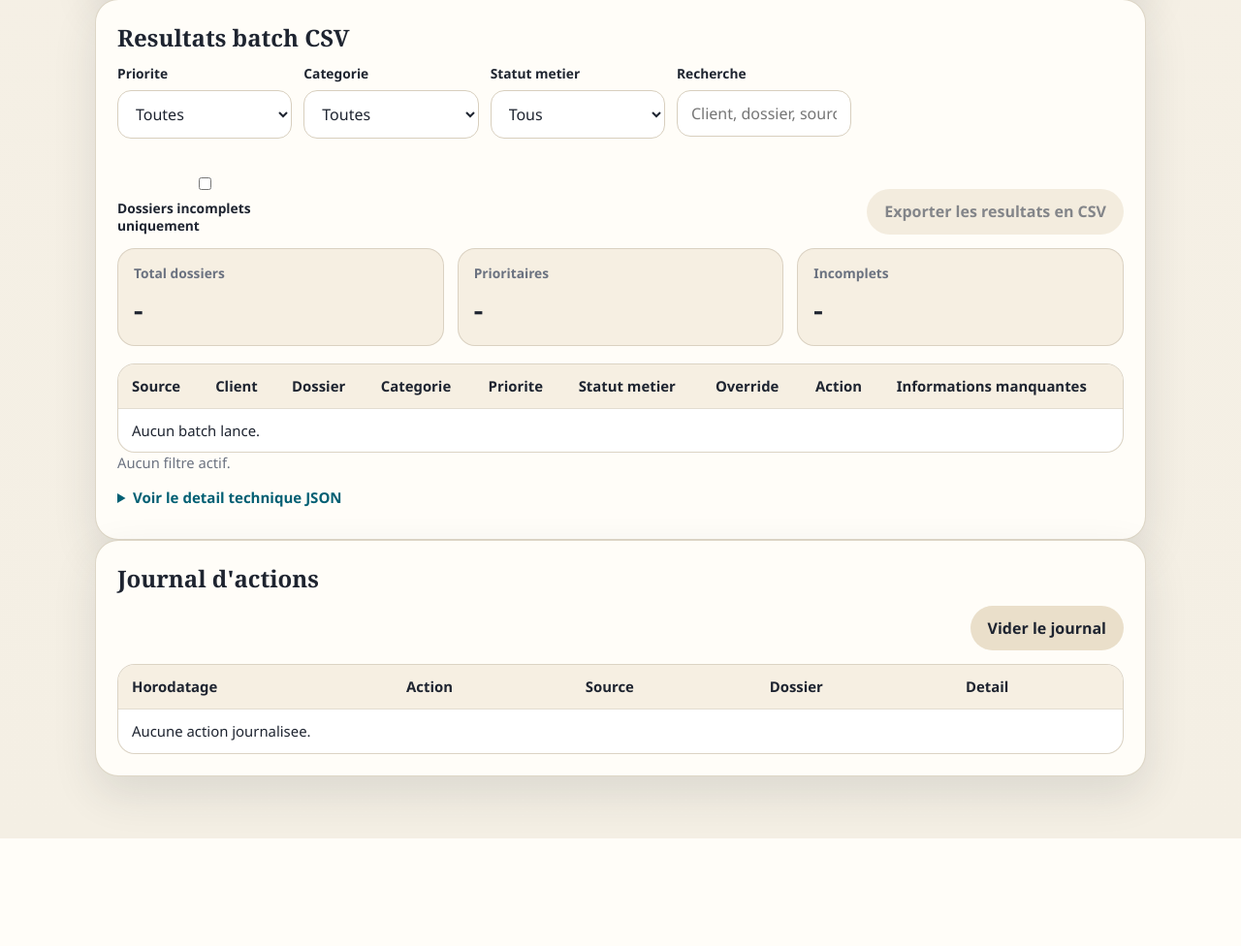
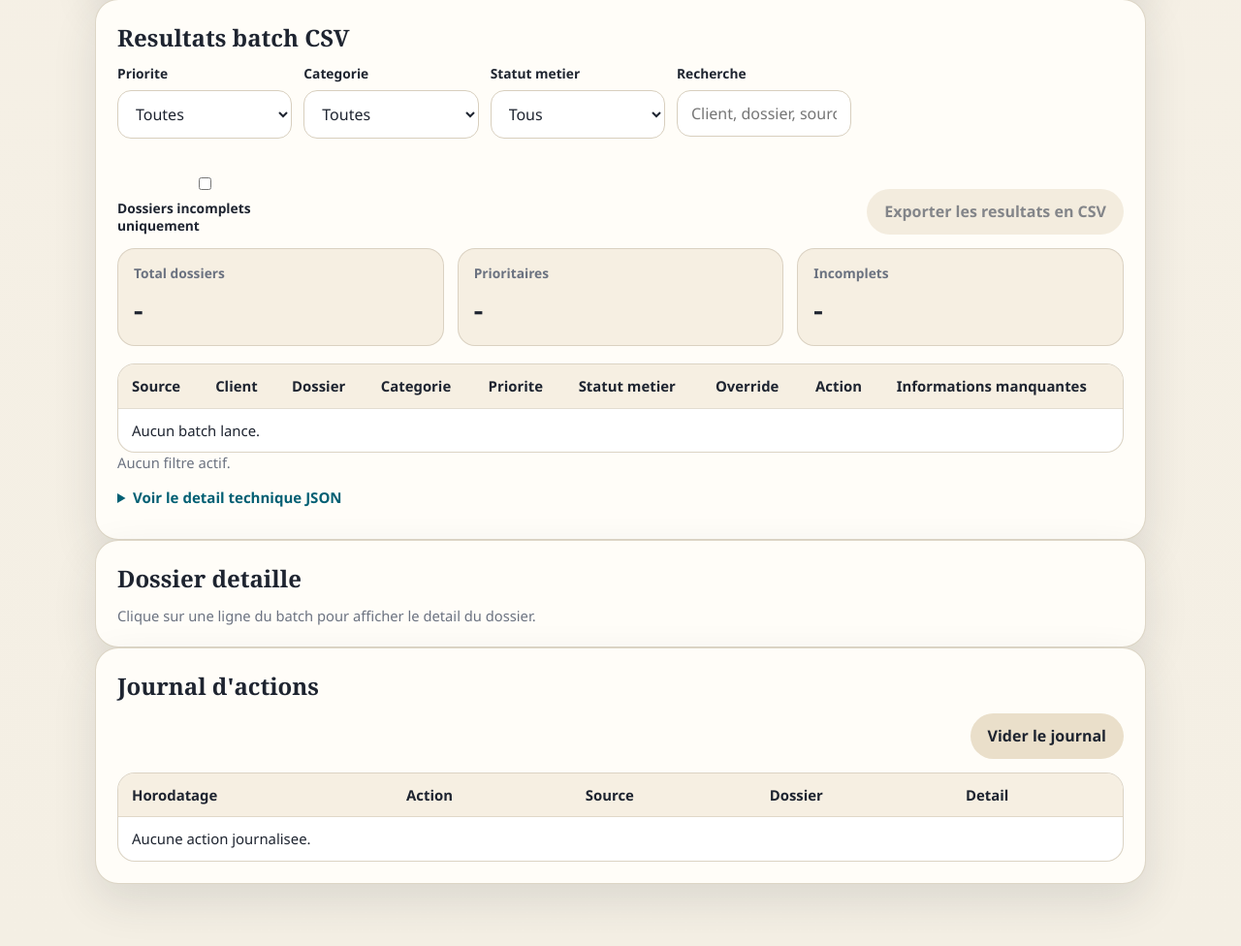
Before and after one commit to christopherfordant/projet_automatisations, a FastAPI app: page / in a window 1280 px wide. Shown: the part 2613-3589 px from the top of the page at 97% size. Before the commit the page ends 3478 px from the top, so only its background shows below. Run offline with FastAPI, Linux system fonts and the light colour scheme.

Commit message:
Add detailed case inspection panel

```diff
--- a/src/app/services/automation_service.py
+++ b/src/app/services/automation_service.py
@@ -109,6 +109,7 @@ class AutomationService:
             "module": "claims_intake",
             "customer_id": resolved_customer_id,
             "contract_id": resolved_contract_id,
+            "claim_text": payload.claim_text,
             "category": category,
             "priority": priority,
             "missing_information": missing_information,
--- a/src/app/ui/static/app.css
+++ b/src/app/ui/static/app.css
@@ -418,6 +418,18 @@ button:disabled {
     border-bottom: 0;
 }
 
+.batch-table tbody tr[data-item-key] {
+    cursor: pointer;
+}
+
+.batch-table tbody tr[data-item-key]:hover {
+    background: #faf5eb;
+}
+
+.batch-table tbody tr.is-selected {
+    background: #f2e7d4;
+}
+
 .badge {
     display: inline-flex;
     align-items: center;
@@ -477,6 +489,39 @@ button:disabled {
     margin-bottom: 10px;
 }
 
+.case-detail {
+    display: grid;
+    gap: 16px;
+}
+
+.case-detail-grid {
+    display: grid;
+    grid-template-columns: repeat(auto-fit, minmax(180px, 1fr));
+    gap: 12px;
+}
+
+.case-detail-item {
+    padding: 14px;
+    border: 1px solid rgba(216, 207, 190, 0.9);
+    border-radius: 16px;
+    background: #faf5eb;
+}
+
+.case-detail-item span {
+    display: block;
+    color: var(--muted);
+    font: 600 0.82rem/1.3 "Segoe UI", sans-serif;
+}
+
+.case-detail-item strong {
+    display: block;
+    margin-top: 6px;
+}
+
+.case-detail .output {
+    min-height: 72px;
+}
+
 @media (max-width: 640px) {
     .layout {
         padding: 20px 14px 40px;
--- a/src/app/ui/static/app.js
+++ b/src/app/ui/static/app.js
@@ -7,6 +7,7 @@ const rawOutput = document.getElementById("raw-output");
 const batchOutput = document.getElementById("batch-output");
 const batchSummary = document.getElementById("batch-summary");
 const batchTableBody = document.getElementById("batch-table-body");
+const caseDetail = document.getElementById("case-detail");
 const exportBatchButton = document.getElementById("export-batch");
 const filterPriority = document.getElementById("filter-priority");
 const filterCategory = document.getElementById("filter-category");
@@ -28,6 +29,7 @@ let csvRows = [];
 let lastBatchItems = [];
 let manualStatusOverrides = {};
 let actionLogEntries = [];
+let selectedItemKey = "";
 const STORAGE_KEYS = {
     overrides: "mutuelle_ai_platform.manual_status_overrides",
     actionLog: "mutuelle_ai_platform.action_log_entries",
@@ -58,6 +60,7 @@ filterStatus.addEventListener("change", applyBatchFilters);
 filterSearch.addEventListener("input", applyBatchFilters);
 filterMissingOnly.addEventListener("change", applyBatchFilters);
 batchTableBody.addEventListener("change", handleStatusOverrideChange);
+batchTableBody.addEventListener("click", handleBatchRowClick);
 clearLogButton.addEventListener("click", clearActionLog);
 csvDropzone.addEventListener("dragenter", activateDropzone);
 csvDropzone.addEventListener("dragover", activateDropzone);
@@ -181,6 +184,11 @@ async function runBatchAnalysis() {
         exportBatchButton.disabled = data.items.length === 0;
         batchOutput.textContent = JSON.stringify(data, null, 2);
         applyBatchFilters();
+        if (data.items[0]) {
+            selectedItemKey = buildItemKey(data.items[0]);
+            renderCaseDetail(data.items[0]);
+            highlightSelectedRow();
+        }
         addLogEntry({
             action: "Batch lance",
             source: `${csvRows.length} ligne(s)`,
@@ -557,6 +565,7 @@ function renderBatchTable(items) {
             `;
         })
         .join("");
+    highlightSelectedRow();
 }
 
 function findSourceLabel(item) {
@@ -575,6 +584,7 @@ function resetBatchVisuals(status = "-") {
     lastBatchItems = [];
     manualStatusOverrides = {};
     persistOverrides();
+    selectedItemKey = "";
     exportBatchButton.disabled = true;
     filterPriority.value = "";
     filterCategory.innerHTML = '<option value="">Toutes</option>';
@@ -597,6 +607,7 @@ function resetBatchVisuals(status = "-") {
         </div>
     `;
     batchTableBody.innerHTML = '<tr><td colspan="9">Aucun batch lance.</td></tr>';
+    caseDetail.innerHTML = '<p class="csv-status">Clique sur une ligne du batch pour afficher le detail du dossier.</p>';
 }
 
 function hydrateCategoryFilter(items) {
@@ -687,6 +698,10 @@ function handleStatusOverrideChange(event) {
 
     renderBatchTable(lastBatchItems);
     applyBatchFilters();
+    const updatedItem = lastBatchItems.find((item) => buildItemKey(item) === itemKey);
+    if (updatedItem && selectedItemKey === itemKey) {
+        renderCaseDetail(updatedItem);
+    }
     addLogEntry({
         action: value ? "Statut modifie" : "Statut reinitialise",
         source: findSourceLabel(
@@ -717,6 +732,94 @@ function buildItemKey(item) {
         item.contract_id || "",
         item.claim_text || "",
     ].join("::");
+}
+
+function handleBatchRowClick(event) {
+    if (event.target.closest(".status-select")) {
+        return;
+    }
+
+    const row = event.target.closest("tr[data-item-key]");
+    if (!row) {
+        return;
+    }
+
+    selectedItemKey = row.dataset.itemKey;
+    const item = lastBatchItems.find((candidate) => buildItemKey(candidate) === selectedItemKey);
+    if (!item) {
+        return;
+    }
+
+    renderCaseDetail(item);
+    highlightSelectedRow();
+}
+
+function highlightSelectedRow() {
+    const rows = batchTableBody.querySelectorAll("tr[data-item-key]");
+    rows.forEach((row) => {
+        row.classList.toggle("is-selected", row.dataset.itemKey === selectedItemKey);
+    });
+}
+
+function renderCaseDetail(item) {
+    const override = manualStatusOverrides[buildItemKey(item)];
+    const shownStatusValue = override?.value || item.business_status;
+    const shownStatusLabel = override?.label || item.business_status_label;
+    const documents = item.documents_received?.length
+        ? item.documents_received.join(", ")
+        : "Aucune piece declaree";
+    const missing = item.missing_information_labels?.length
+        ? item.missing_information_labels.join(", ")
+        : "Aucune";
+
+    caseDetail.innerHTML = `
+        <div class="case-detail-grid">
+            <div class="case-detail-item">
+                <span>Source</span>
+                <strong>${escapeHtml(findSourceLabel(item))}</strong>
+            </div>
+            <div class="case-detail-item">
+                <span>Client</span>
+                <strong>${escapeHtml(item.customer_id || "-")}</strong>
+            </div>
+            <div class="case-detail-item">
+                <span>Dossier</span>
+                <strong>${escapeHtml(item.contract_id || "-")}</strong>
+            </div>
+            <div class="case-detail-item">
+                <span>Categorie</span>
+                <strong>${escapeHtml(item.category_label)}</strong>
+            </div>
+            <div class="case-detail-item">
+                <span>Priorite</span>
+                <strong><span class="badge ${escapeHtml(item.priority)}">${escapeHtml(item.priority_label)}</span></strong>
+            </div>
+            <div class="case-detail-item">
+                <span>Statut effectif</span>
+                <strong><span class="badge ${escapeHtml(shownStatusValue)}">${escapeHtml(shownStatusLabel)}</span></strong>
+            </div>
+            <div class="case-detail-item">
+                <span>Action recommandee</span>
+                <strong>${escapeHtml(item.recommended_next_action_label)}</strong>
+            </div>
+            <div class="case-detail-item">
+                <span>Informations manquantes</span>
+                <strong>${escapeHtml(missing)}</strong>
+            </div>
+        </div>
+        <div>
+            <span class="csv-status">Pieces jointes</span>
+            <pre class="output">${escapeHtml(documents)}</pre>
+        </div>
+        <div>
+            <span class="csv-status">Resume operateur</span>
+            <pre class="output">${escapeHtml(item.operator_summary || "Aucun resume disponible.")}</pre>
+        </div>
+        <div>
+            <span class="csv-status">Texte de la demande</span>
+            <pre class="output">${escapeHtml(item.claim_text || "Texte non disponible.")}</pre>
+        </div>
+    `;
 }
 
 function addLogEntry({ action, source, caseRef, detail }) {
--- a/src/app/ui/templates/index.html
+++ b/src/app/ui/templates/index.html
@@ -251,6 +251,13 @@
         </section>
 
         <section class="card">
+            <h2>Dossier detaille</h2>
+            <div id="case-detail" class="case-detail">
+                <p class="csv-status">Clique sur une ligne du batch pour afficher le detail du dossier.</p>
+            </div>
+        </section>
+
+        <section class="card">
             <h2>Journal d'actions</h2>
             <div class="batch-toolbar">
                 <button type="button" id="clear-log" class="secondary">Vider le journal</button>
```
